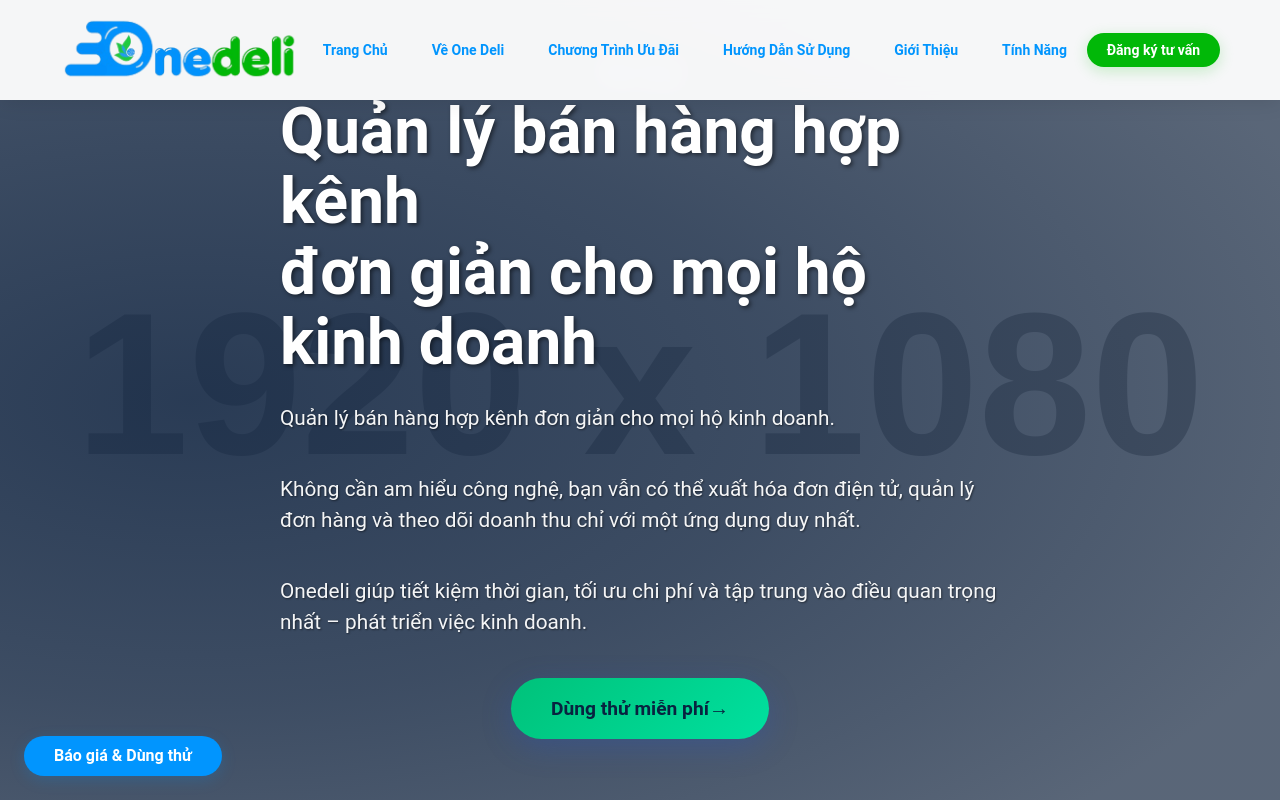
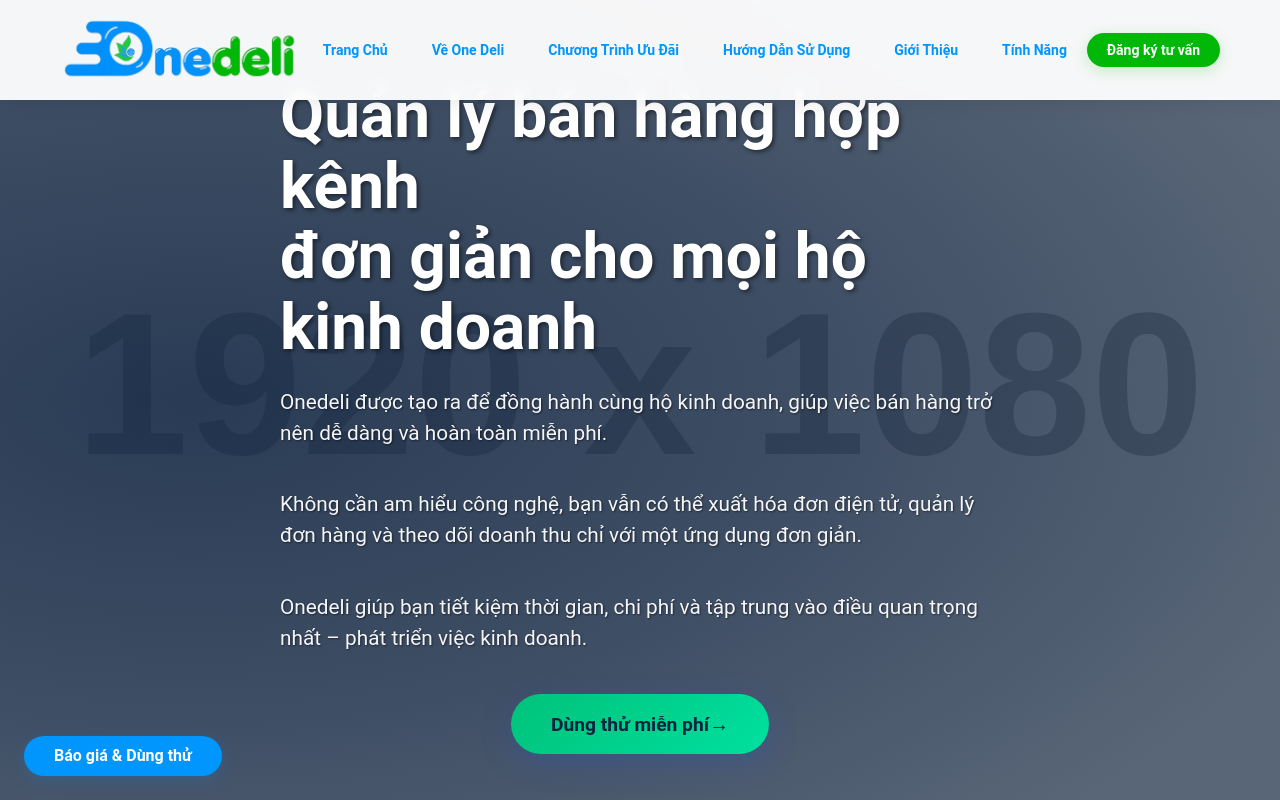
Before and after one commit to levanthien21/WEB-ONEDELI, a Next.js app: page / in a window 1280 px wide. Shown: the top 800 px of the page. Built offline with nearby package versions, Linux system fonts and the light colour scheme.

Commit message:
Copy: set hero text to requested phrasing (intro + 2 supporting lines)

```diff
--- a/components/Hero/Hero.tsx
+++ b/components/Hero/Hero.tsx
@@ -21,9 +21,9 @@ const Hero: React.FC = () => {
           <div className="hero-text fade-in-up">
             <div className="hero-eyebrow">Nền tảng</div>
             <h1 className="hero-title">Quản lý bán hàng hợp kênh<br/>đơn giản cho mọi hộ kinh doanh</h1>
-            <p className="hero-subtitle">Quản lý bán hàng hợp kênh đơn giản cho mọi hộ kinh doanh.</p>
-            <p className="hero-subtitle">Không cần am hiểu công nghệ, bạn vẫn có thể xuất hóa đơn điện tử, quản lý đơn hàng và theo dõi doanh thu chỉ với một ứng dụng duy nhất.</p>
-            <p className="hero-subtitle">Onedeli giúp tiết kiệm thời gian, tối ưu chi phí và tập trung vào điều quan trọng nhất – phát triển việc kinh doanh.</p>
+            <p className="hero-subtitle">Onedeli được tạo ra để đồng hành cùng hộ kinh doanh, giúp việc bán hàng trở nên dễ dàng và hoàn toàn miễn phí.</p>
+            <p className="hero-subtitle">Không cần am hiểu công nghệ, bạn vẫn có thể xuất hóa đơn điện tử, quản lý đơn hàng và theo dõi doanh thu chỉ với một ứng dụng đơn giản.</p>
+            <p className="hero-subtitle">Onedeli giúp bạn tiết kiệm thời gian, chi phí và tập trung vào điều quan trọng nhất – phát triển việc kinh doanh.</p>
             <div className="hero-cta">
               <a href="#contact" className="btn btn-cta">
                 Dùng thử miễn phí
```
